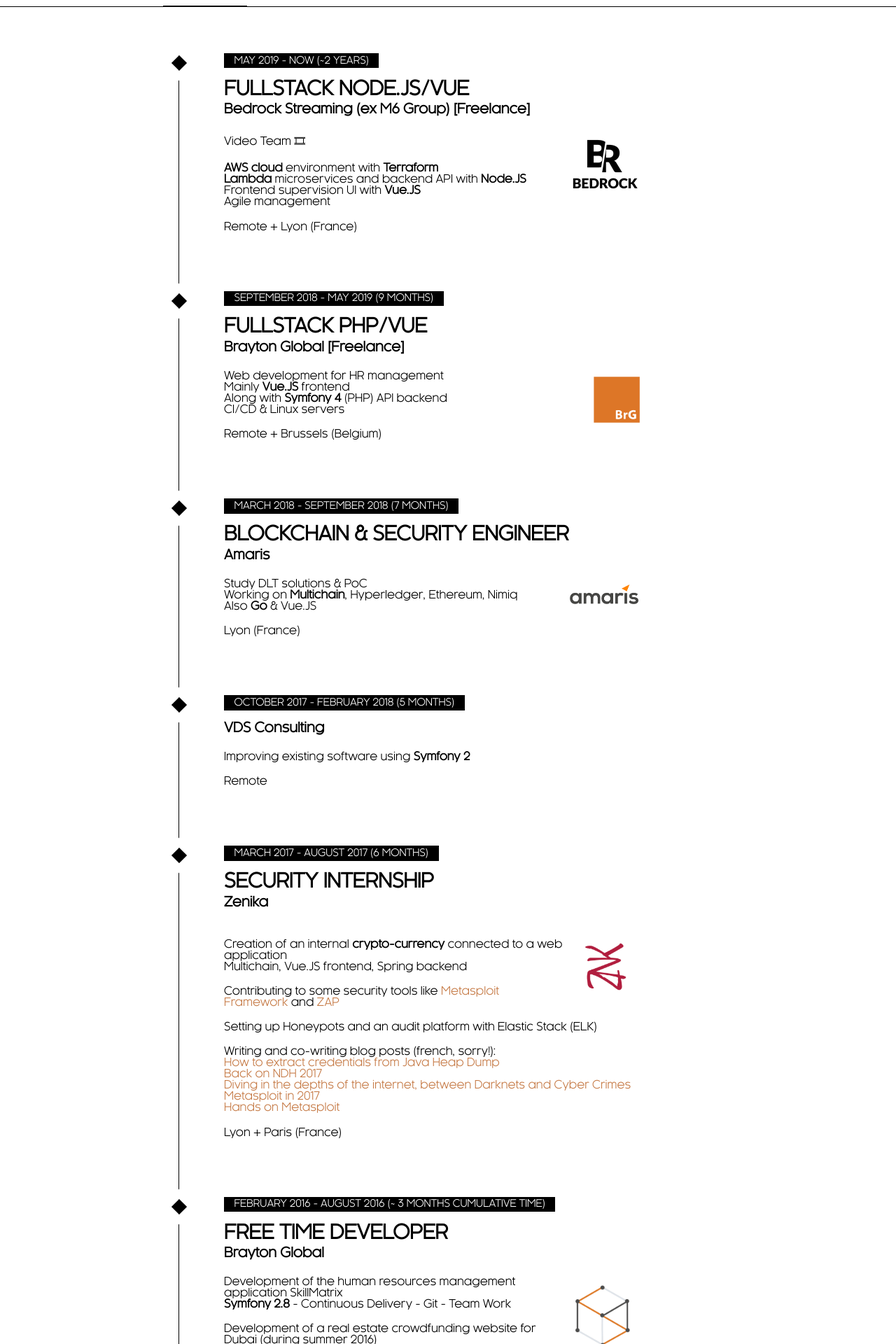
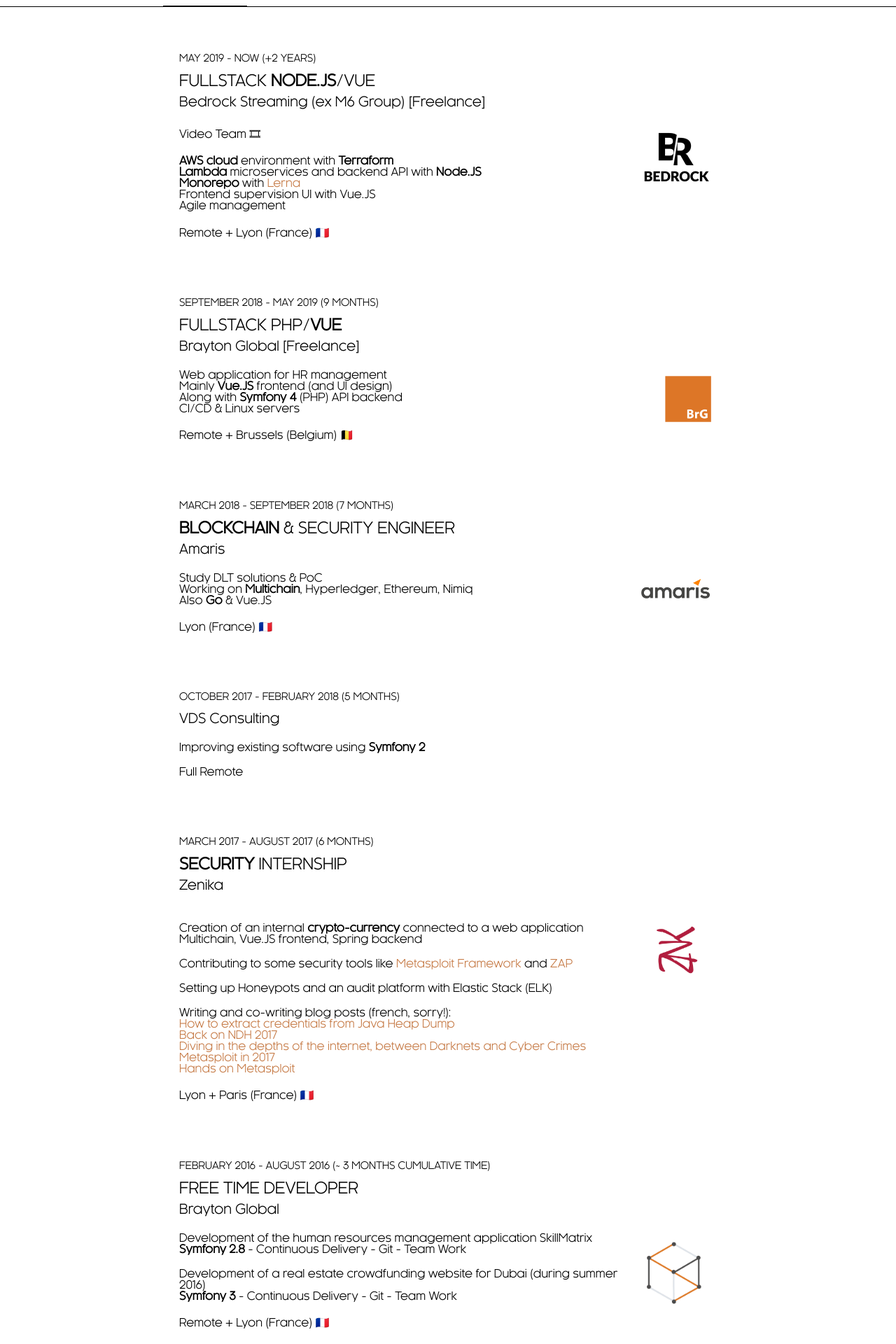
Before and after one commit to flibustier/portfolio, a Nuxt app: page /curriculum in a window 1280 px wide. Shown: the part 40-1960 px from the top of the page at 70% size. Built offline with nearby package versions, Linux system fonts and the light colour scheme.

Commit message:
feat(curriculum): better timeline and wording

```diff
--- a/nuxt.config.js
+++ b/nuxt.config.js
@@ -11,39 +11,39 @@ export default {
       {
         hid: 'description',
         name: 'description',
-        content: process.env.npm_package_description || ''
-      }
+        content: process.env.npm_package_description || '',
+      },
     ],
     link: [
       {
         rel: 'apple-touch-icon',
         sizes: '180x180',
-        href: '/apple-touch-icon.png'
+        href: '/apple-touch-icon.png',
       },
       {
         rel: 'icon',
         type: 'image/png',
         sizes: '32x32',
-        href: '/favicon-32x32.png'
+        href: '/favicon-32x32.png',
       },
       {
         rel: 'icon',
         type: 'image/png',
         sizes: '16x16',
-        href: '/favicon-16x16.png'
+        href: '/favicon-16x16.png',
       },
-      { rel: 'manifest', href: '/site.webmanifest' }
+      { rel: 'manifest', href: '/site.webmanifest' },
     ],
     script: [
       {
         async: true,
         defer: true,
-        src: 'https://scripts.withcabin.com/hello.js'
-      }
-    ]
+        src: 'https://scripts.withcabin.com/hello.js',
+      },
+    ],
   },
   generate: {
-    exclude: ['/collector', '/e-coin', '/dreamhacker-presentation']
+    exclude: ['/collector', '/e-coin', '/dreamhacker-presentation'],
   },
   /*
    ** Customize the progress-bar color
@@ -64,12 +64,13 @@ export default {
     // Doc: https://github.com/nuxt-community/eslint-module
     '@nuxtjs/eslint-module',
     '@nuxtjs/color-mode',
-    '@nuxtjs/style-resources'
+    '@nuxtjs/style-resources',
   ],
   /*
    ** Nuxt.js modules
    */
   modules: [],
+  modern: true,
   /*
    ** Build configuration
    */
@@ -77,9 +78,9 @@ export default {
     /*
      ** You can extend webpack config here
      */
-    extend(config, ctx) {}
+    extend(config, ctx) {},
   },
   styleResources: {
-    scss: ['./assets/vars.scss', './assets/colors.scss']
-  }
+    scss: ['./assets/vars.scss', './assets/colors.scss'],
+  },
 }
--- a/pages/curriculum.vue
+++ b/pages/curriculum.vue
@@ -1,18 +1,10 @@
 <template>
   <div>
-    <hero
-      v-if="false"
-      title="curriculum"
-      picture="curriculum.jpg"
-      dark-picture="curriculum-dark.jpg"
-    />
-
     <ul class="timeline">
-      <li class="timeline-event">
-        <label class="timeline-event-icon"></label>
+      <li class="timeline-event timeline-event-current">
         <div class="timeline-event-copy">
-          <p class="timeline-event-thumbnail">May 2019 - Now (~2 years)</p>
-          <h3>Fullstack Node.JS/Vue</h3>
+          <p class="timeline-event-thumbnail">May 2019 - Now (+2 years)</p>
+          <h3>Fullstack <span class="highlight">Node.JS</span>/Vue</h3>
           <h4>Bedrock Streaming (ex M6 Group) [Freelance]</h4>
           <transition-image
             img-class="logo"
@@ -25,44 +17,40 @@
             <strong>Terraform</strong><br />
             <strong>Lambda</strong> microservices and backend API with
             <strong>Node.JS</strong><br />
-            Frontend supervision UI with <strong>Vue.JS</strong><br />
+            <strong>Monorepo</strong> with
+            <a href="https://github.com/lerna/lerna">Lerna</a><br />
+            Frontend supervision UI with Vue.JS<br />
             Agile management
           </p>
-          <p>
-            Remote + Lyon (France)
-          </p>
+          <p>Remote + Lyon (France) 🇫🇷</p>
         </div>
       </li>
       <li class="timeline-event">
-        <label class="timeline-event-icon"></label>
         <div class="timeline-event-copy">
           <p class="timeline-event-thumbnail">
             September 2018 - May 2019 (9 months)
           </p>
-          <h3>Fullstack PHP/Vue</h3>
+          <h3>Fullstack PHP/<span class="highlight">Vue</span></h3>
           <h4>Brayton Global [Freelance]</h4>
           <transition-image
             img-class="logo logo-small"
             picture="brayton_logo.png"
           />
           <p>
-            Web development for HR management<br />
-            Mainly <strong>Vue.JS</strong> frontend<br />
+            Web application for HR management<br />
+            Mainly <strong>Vue.JS</strong> frontend (and UI design)<br />
             Along with <strong>Symfony 4</strong> (PHP) API backend<br />
             CI/CD & Linux servers
           </p>
-          <p>
-            Remote + Brussels (Belgium)
-          </p>
+          <p>Remote + Brussels (Belgium) 🇧🇪</p>
         </div>
       </li>
       <li class="timeline-event">
-        <label class="timeline-event-icon"></label>
         <div class="timeline-event-copy">
           <p class="timeline-event-thumbnail">
             March 2018 - September 2018 (7 months)
           </p>
-          <h3>Blockchain & Security Engineer</h3>
+          <h3><span class="highlight">Blockchain</span> & Security Engineer</h3>
           <h4>Amaris</h4>
           <transition-image
             img-class="logo"
@@ -75,32 +63,29 @@
             Nimiq<br />
             Also <strong>Go</strong> & Vue.JS<br />
           </p>
-          <p>
-            Lyon (France)
-          </p>
+          <p>Lyon (France) 🇫🇷</p>
         </div>
       </li>
       <li class="timeline-event">
-        <label class="timeline-event-icon"></label>
         <div class="timeline-event-copy">
           <p class="timeline-event-thumbnail">
             October 2017 - February 2018 (5 months)
           </p>
           <h4>VDS Consulting</h4>
-          <p>Improving existing software using <strong>Symfony 2</strong></p>
           <p>
-            Remote
+            Improving existing software using
+            <strong class="highlight">Symfony 2</strong>
           </p>
+          <p>Full Remote</p>
         </div>
       </li>
 
       <li class="timeline-event">
-        <label class="timeline-event-icon"></label>
         <div class="timeline-event-copy">
           <p class="timeline-event-thumbnail">
             March 2017 - August 2017 (6 months)
           </p>
-          <h3>Security Internship</h3>
+          <h3><span class="highlight">Security</span> Internship</h3>
           <h4>Zenika</h4>
           <transition-image img-class="logo" picture="zenika.png" />
           <p></p>
@@ -146,13 +131,10 @@
               >Hands on Metasploit</a
             >
           </p>
-          <p>
-            Lyon + Paris (France)
-          </p>
+          <p>Lyon + Paris (France) 🇫🇷</p>
         </div>
       </li>
       <li class="timeline-event">
-        <label class="timeline-event-icon"></label>
         <div class="timeline-event-copy">
           <p class="timeline-event-thumbnail">
             February 2016 - August 2016 (~ 3 months cumulative time)
@@ -170,13 +152,10 @@
             summer 2016)<br />
             <strong>Symfony 3</strong> - Continuous Delivery - Git - Team Work
           </p>
-          <p>
-            Remote + Lyon (France)
-          </p>
+          <p>Remote + Lyon (France) 🇫🇷</p>
         </div>
       </li>
       <li class="timeline-event">
-        <label class="timeline-event-icon"></label>
         <div class="timeline-event-copy">
           <p class="timeline-event-thumbnail">
             July 2015 - February 2016 (8 months)
@@ -189,16 +168,13 @@
             navigation sector in an international context
           </p>
           <p><strong>Symfony 2</strong> - Linux - Python - Team Work</p>
-          <p>
-            Brussels + Anvers (Belgium)
-          </p>
+          <p>Brussels + Anvers (Belgium) 🇧🇪</p>
         </div>
       </li>
       <li class="timeline-event">
-        <label class="timeline-event-icon"></label>
         <div class="timeline-event-copy">
           <p class="timeline-event-thumbnail">September 2012 - 2017</p>
-          <h3>Master in Computer Science</h3>
+          <h3><span class="highlight">Master</span> in Computer Science</h3>
           <h4>Polytech Lyon</h4>
           <transition-image img-class="logo" picture="polytech.png" />
           <p>
@@ -222,16 +198,16 @@
             <span>AI</span>
           </p>
           <p class="list">
-            I was also a volunteer :
+            I also volunteered in student associations :
             <span
               >Member of <a href="http://insecurity-insa.fr/">Insecurity</a>,
-              the security association of INSA Lyon</span
+              the IT security association of INSA Lyon</span
             >
             <span
               >President and Vice-Président of the junior enterprise association
               <a href="https://junior-polyenco.fr/">Polyenco</a></span
             >
-            <span>Photographer for the Arts Office</span>
+            <span>Photographer in the Arts Office</span>
           </p>
         </div>
       </li>
@@ -240,14 +216,12 @@
 </template>
 
 <script>
-import Hero from '~/components/Hero'
 import TransitionImage from '~/components/TransitionImage'
 
 export default {
   components: {
-    Hero,
-    TransitionImage
-  }
+    TransitionImage,
+  },
 }
 </script>
 
@@ -256,39 +230,16 @@ export default {
   margin: 4rem auto;
   position: relative;
   max-width: 52em;
-
-  &:before {
-    background-color: black;
-    content: '';
-    margin-left: -1px;
-    position: absolute;
-    top: 0;
-    left: 2em;
-    width: 1px;
-    height: 100%;
-  }
 }
 
 .timeline-event {
   position: relative;
-
-  &:hover {
-    .timeline-event-icon {
-      transform: rotate(-45deg);
-      background-color: $primary;
-    }
-    .timeline-event-thumbnail {
-      box-shadow: inset 40em 0 0 0 #c67b47;
-    }
-  }
 }
 
 .timeline-event-copy {
   padding: 2em;
   position: relative;
   top: -1.875em;
-  left: 4em;
-  width: 80%;
 
   p:not(.timeline-event-thumbnail) {
     padding-bottom: 1.2em;
@@ -297,54 +248,31 @@ export default {
 
 h3 {
   text-transform: uppercase;
-  font-size: 1.75em;
-  margin-bottom: 0.2em;
+  font-weight: normal;
+  font-size: 1.4em;
+  margin-bottom: 0.4em;
 }
 
 h4 {
   font-size: 1.2em;
+  font-weight: normal;
   margin-bottom: 1.2em;
 }
 
-.timeline-event-icon {
-  transform: rotate(45deg);
-  background-color: black;
-  outline: 10px solid white;
-  display: block;
-  margin: 0.5em 0.5em 0.5em -0.5em;
-  position: absolute;
-  top: 0;
-  left: 2em;
-  width: 1em;
-  height: 1em;
-  transition: transform 0.2s ease-in, outline 0.7s;
-}
-
 .timeline-event-thumbnail {
-  transition: box-shadow 0.5s ease-in 0.1s;
-  color: white;
   font-size: 0.9em;
-
-  background-color: black;
-  box-shadow: inset 0 0 0 0em #b4927a;
   display: inline-block;
-  margin-bottom: 1.2em;
-  padding: 0.25em 1em 0.2em 1em;
+  margin-bottom: 1em;
   text-transform: uppercase;
 }
 
+.highlight {
+  font-weight: bold;
+}
+
 .dark-mode {
-  .timeline:before {
-    background-color: #ccc;
-  }
-
-  .timeline-event-icon {
-    background-color: #ccc;
-    outline-color: #222428;
-  }
-
-  .timeline-event-thumbnail {
-    background: none;
+  .highlight {
+    color: $primary;
   }
 }
 
--- a/pages/index.vue
+++ b/pages/index.vue
@@ -38,6 +38,7 @@
         <p>
           - Software & Backend
           <span class="tag mid">Go</span>
+          <span class="tag low">Python</span>
           <span class="tag low">C/C++</span>
           <span class="tag unwanted">Java</span>
         </p>
@@ -45,17 +46,18 @@
           - System & Dev/Ops
           <span class="tag">Linux</span>
           <span class="tag high">Docker</span>
-          <span class="tag mid">Terraform</span>
+          <span class="tag high">Terraform</span>
+          <span class="tag mid">AWS</span>
         </p>
         <p>
           - Security
           <span class="tag high">Blockchain</span>
           <span class="tag mid">Metasploit</span>
         </p>
-        <p>
+        <!--p>
           In a good way: <span class="tag">Tensorflow</span>
           <span class="tag low">Rust</span>
-        </p>
+        </p-->
         <p>
           Review my career in <a href="/curriculum">curriculum</a> section and
           my works in <a href="/projects">projects</a> section. Or you can
@@ -78,14 +80,14 @@ import TransitionImage from '~/components/TransitionImage.vue'
 
 export default {
   components: {
-    TransitionImage
+    TransitionImage,
   },
 
   computed: {
     isDarkMode() {
       return this.$colorMode.value === 'dark'
-    }
-  }
+    },
+  },
 }
 </script>
 
```
Also changed, not shown: .eslintrc.js.
